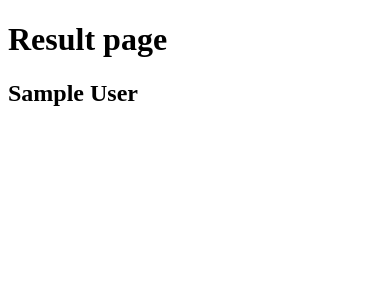
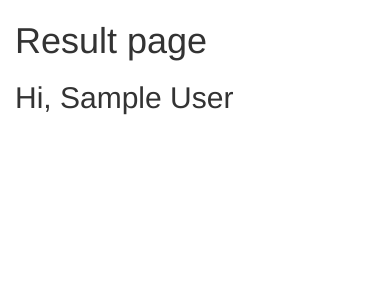
Before and after one commit to Technorip/Myntra, a Django app: page /results/1/ in a window 390 px wide. Shown: the top 300 px of the page. Run offline with Django 3.2, Linux system fonts and the light colour scheme; tables that the repository leaves empty hold one stand-in row (values such as "Sample post"); some libraries are stand-ins or nearby versions.

Commit message:
some more changes

```diff
--- a/Django Backend/myntra/mynt/models.py
+++ b/Django Backend/myntra/mynt/models.py
@@ -16,6 +16,23 @@ class user(models.Model):
         (female,'female')
     )
     gender =models.CharField(max_length=10,choices=gender_choice,default=male)
+    age = models.IntegerField(default=None)
+    colour = models.CharField(max_length=20,default=None)
+    casual = 'CA'
+    formal = 'FO'
+    fav_choice = (
+        (casual,'casual'),
+        (formal,('formal'))
+    )
+    favourite =models.TextField(max_length=25,choices=fav_choice,default=casual)
+    sandel = 'SA'
+    shoes = 'SHO'
+    fav_foot = (
+        (sandel, 'sandels'),
+        (shoes, ('shoes'))
+    )
+    foot_ware= models.TextField(max_length=25,choices=fav_foot,default=sandel)
+
 
     def __str__(self):
         return self.name
--- a/Django Backend/myntra/mynt/templates/mynt/result.html
+++ b/Django Backend/myntra/mynt/templates/mynt/result.html
@@ -2,11 +2,36 @@
 <html lang="en">
 <head>
     <meta charset="UTF-8">
+    <meta name="viewport" content="width=device-width, initial-scale=1">
+    <!-- Latest compiled and minified CSS -->
+<link rel="stylesheet" href="https://maxcdn.bootstrapcdn.com/bootstrap/3.3.6/css/bootstrap.min.css" integrity="sha384-1q8mTJOASx8j1Au+a5WDVnPi2lkFfwwEAa8hDDdjZlpLegxhjVME1fgjWPGmkzs7" crossorigin="anonymous">
+
+<!-- Optional theme -->
+<link rel="stylesheet" href="https://maxcdn.bootstrapcdn.com/bootstrap/3.3.6/css/bootstrap-theme.min.css" integrity="sha384-fLW2N01lMqjakBkx3l/M9EahuwpSfeNvV63J5ezn3uZzapT0u7EYsXMjQV+0En5r" crossorigin="anonymous">
+
+<!-- Latest compiled and minified JavaScript -->
+<script src="https://maxcdn.bootstrapcdn.com/bootstrap/3.3.6/js/bootstrap.min.js" integrity="sha384-0mSbJDEHialfmuBBQP6A4Qrprq5OVfW37PRR3j5ELqxss1yVqOtnepnHVP9aJ7xS" crossorigin="anonymous"></script>
     <title>results</title>
 </head>
 <body>
-<h1>Result page</h1>
-<h2>{{ value.name }}</h2>
+<div class="container">
+    <div class="row">
+        <div class="col-md-2">
+
+        </div>
+        <div class="col-md-8">
+              <h1>Result page</h1>
+        <h2>Hi, <span>{{ value.name }}</span></h2>
+
+        </div>
+       <div class="col-md-2">
+
+       </div>
+
+    </div>
+
+
+</div>
 
 
 </body>
```
Also changed, not shown: Django Backend/myntra/mynt/templates/mynt/api.html (+8 -0 lines), Django Backend/myntra/mynt/templates/mynt/welcome.html (+15 -2 lines), Django Backend/myntra/db.sqlite3, Django Backend/myntra/mynt/migrations/0001_initial.py, Django Backend/myntra/mynt/migrations/0002_auto_20160416_2211.py (deleted), Django Backend/myntra/mynt/migrations/0003_user_time_stamp.py (deleted), 5 other files.
